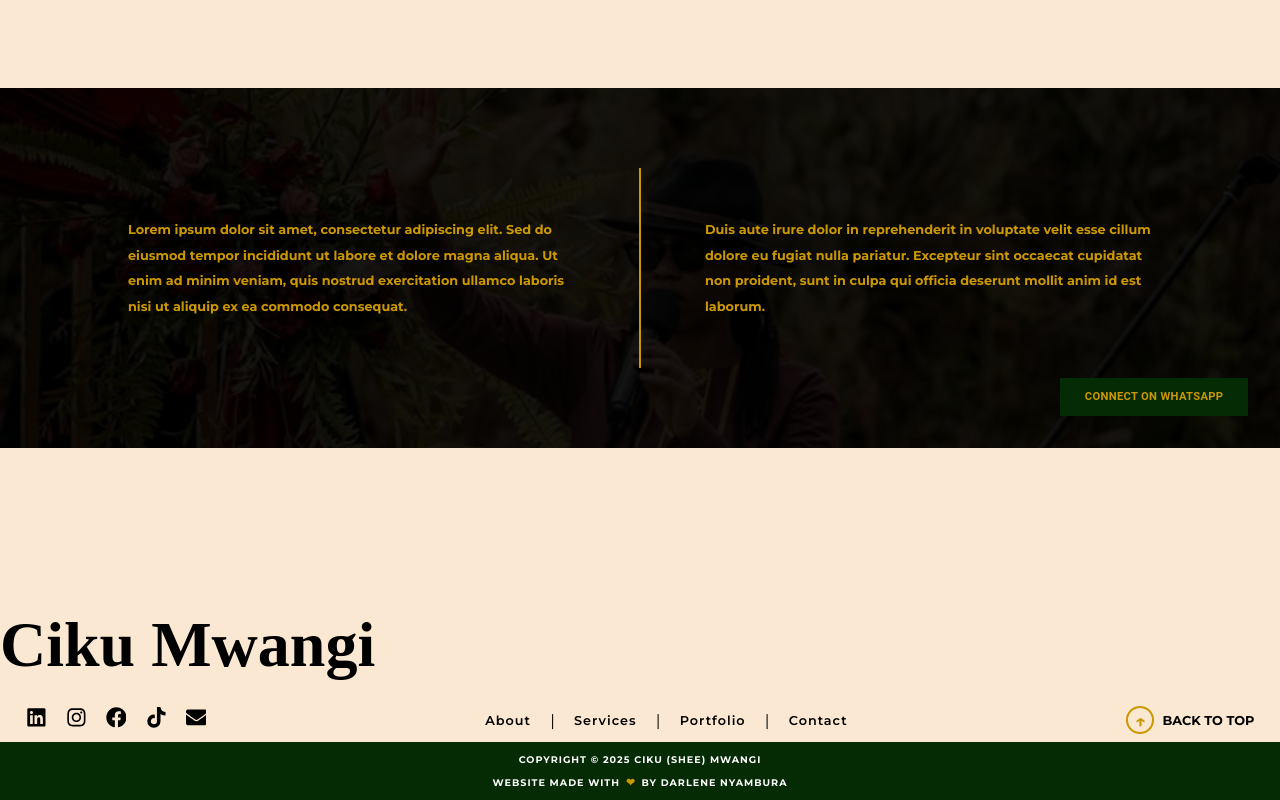
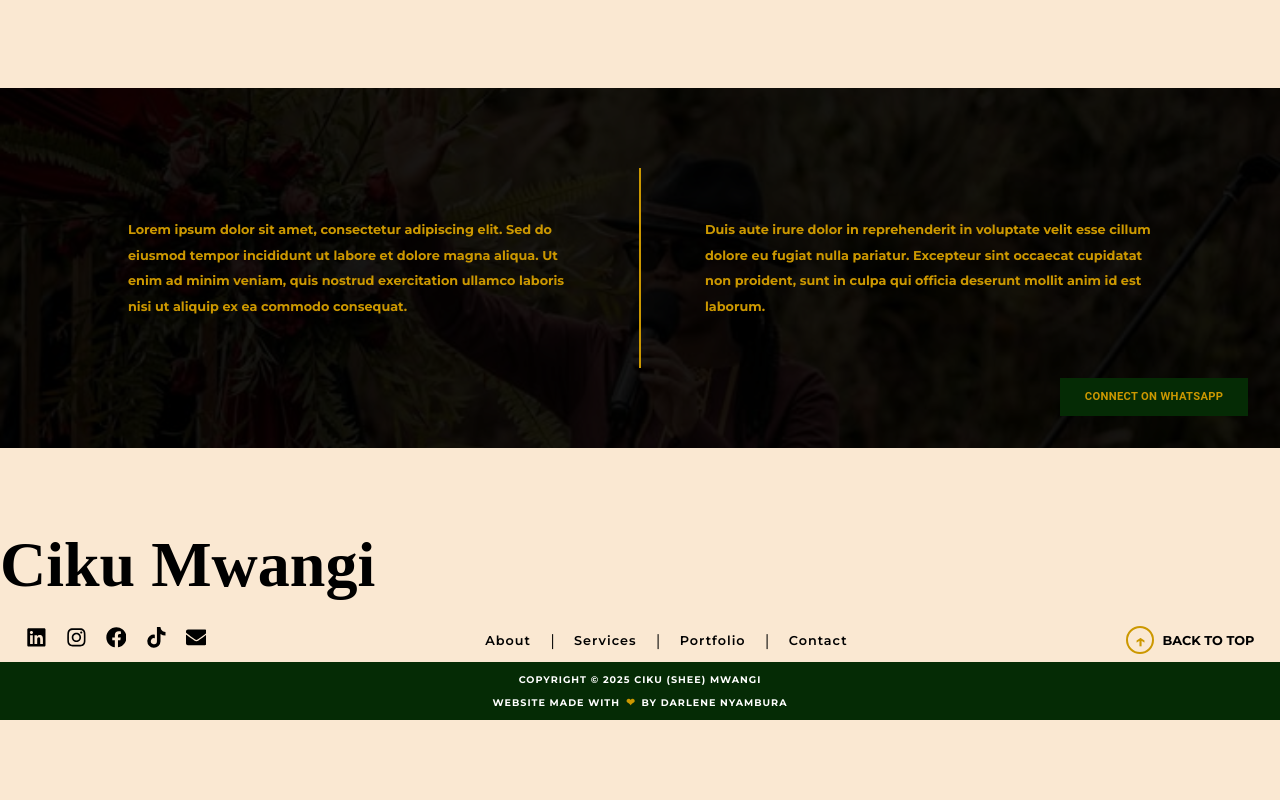
Before and after one commit to darlene9497/MC-Ciku-Shee, a React (Vite) app: page / in a window 1280 px wide. Shown: the part 2064-2864 px from the top of the page. After the commit the page ends 2784 px from the top, so only its background shows below. Built offline with nearby package versions, Linux system fonts and the light colour scheme; some icons are missing; a web font is replaced by a local one.

Commit message:
:lipstick: reduce footer margin for improved layout

```diff
--- a/src/components/layout/footer/Footer.scss
+++ b/src/components/layout/footer/Footer.scss
@@ -1,5 +1,5 @@
 .footer {
-    margin-top: 10rem;
+    margin-top: 5rem;
 
     .footer-logo {
         font-family: "Qwitcher Grypen", cursive;
```
